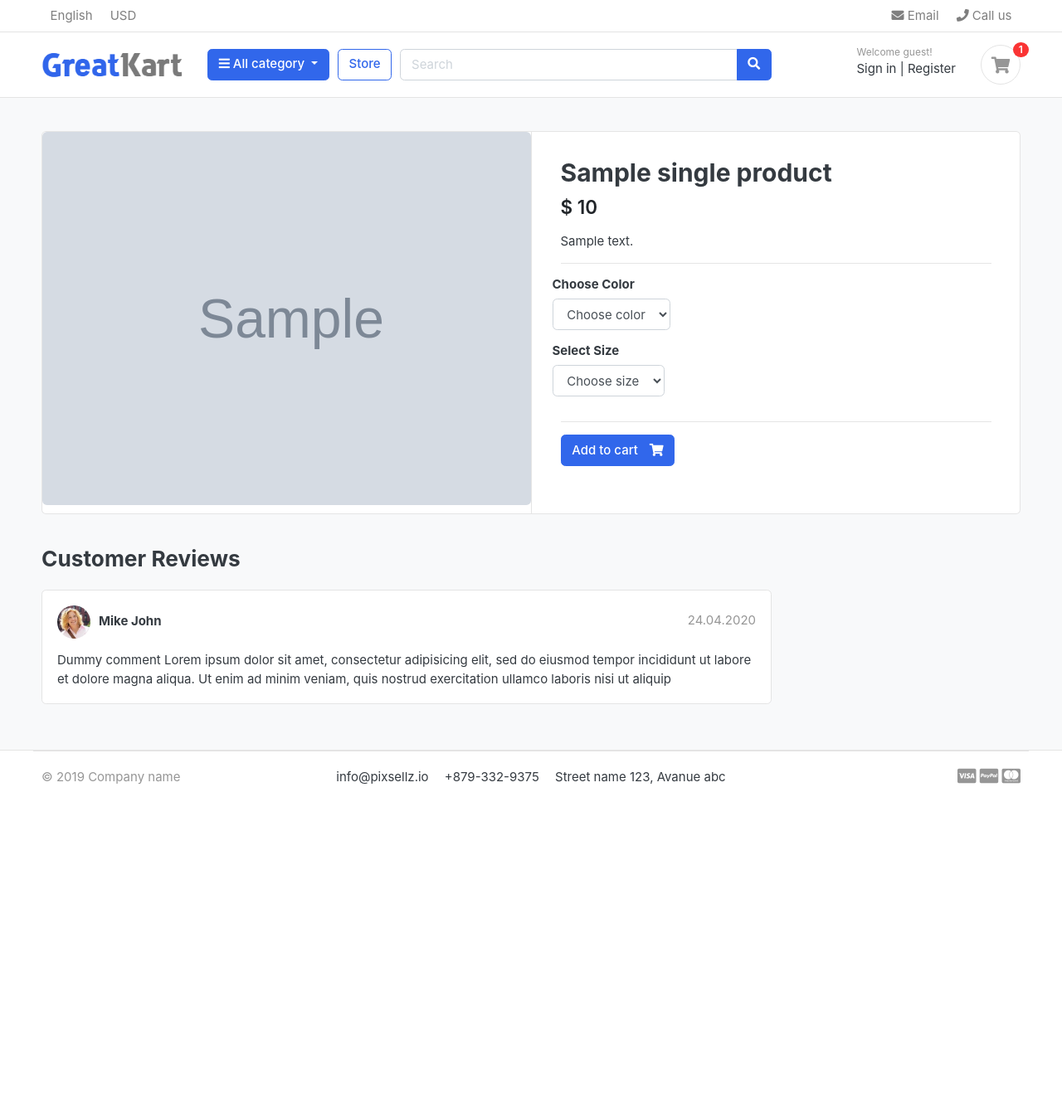
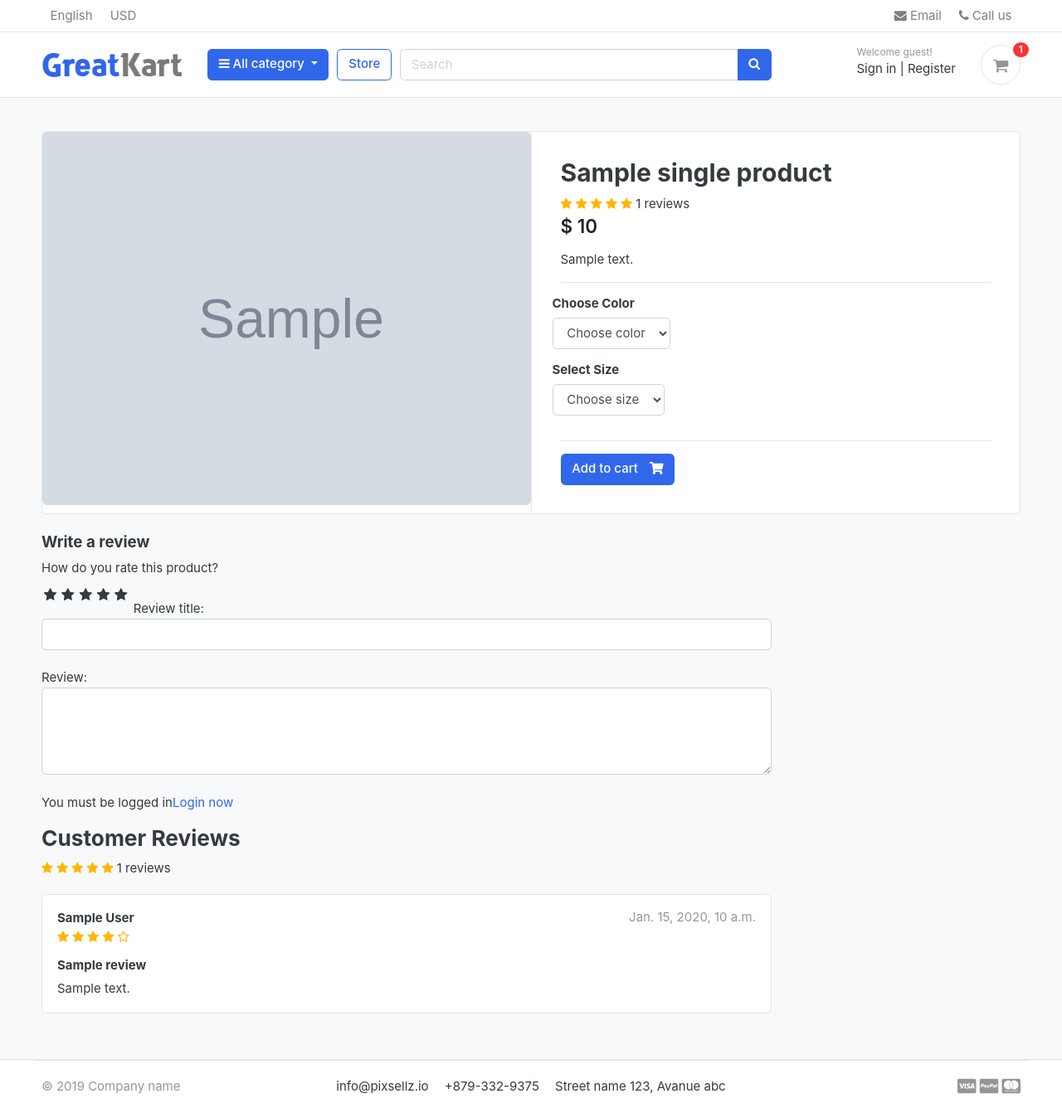
Before and after one commit to Yaroslav0710/shop-django, a Django app: template templates/store/product_detail.html in a window 1280 px wide. Shown: the whole page at 83% size. Before the commit the page ends 946 px from the top, so only its background shows below. Run offline with Django 4.2, Linux system fonts and the light colour scheme; the template is opened without the code that fills it: most values are stand-ins (such as "Sample title", 1, 10 or a date in 2020); grey boxes marked "Sample" are stand-in pictures; some libraries are stand-ins or nearby versions; some web fonts are replaced.

Commit message:
add review and rating

```diff
--- a/accounts/models.py
+++ b/accounts/models.py
@@ -59,6 +59,9 @@ class Account(AbstractBaseUser):
 
     objects = MyAccountManager()
 
+    def full_name(self):
+        return f'{self.first_name} {self.last_name}'
+
     def __str__(self):
         return self.email
 
--- /dev/null
+++ b/shop/static/css/custom.css
@@ -0,0 +1,46 @@
+/*Hide radio button*/
+
+.rate > input{
+    display: none;
+}
+
+.rate{
+    display: inline-block;
+    border: 0;
+}
+
+.rate > label{
+    float: right;
+}
+
+/*Showing stars*/
+.rate > label:before{
+    display: inline-block;
+    font-size: 1.1rem;
+    font-family: FontAwesome;
+    content: "\f005";
+    margin:0;
+    padding:0.3rem .2rem;
+    cursor: pointer;
+}
+
+/*half star*/
+.rate .half:before{
+    content: "\f089";
+    position: absolute;
+    padding-right: 0;
+}
+
+/*Click and hover*/
+input:checked ~ label, label:hover, label:hover ~ label{
+    color: #FFD700;
+}
+
+/*hover hightlight*/
+input:checked + label:hover, input:checked ~ label:hover, input:checked ~ label:hover ~ label, label:hover ~ input:checked ~ label{
+    color: #cc9000;
+}
+
+.rating-star i{
+    color: #ffb503 !important;
+}
--- a/store/admin.py
+++ b/store/admin.py
@@ -1,7 +1,7 @@
 from django.contrib import admin
 
 from .models import Product
-from .models import Variation
+from .models import Variation, ReviewRating
 
 
 class ProductAdmin(admin.ModelAdmin):
@@ -17,3 +17,4 @@ class VariationAdmin(admin.ModelAdmin):
 
 admin.site.register(Product, ProductAdmin)
 admin.site.register(Variation, VariationAdmin)
+admin.site.register(ReviewRating)
--- a/store/urls.py
+++ b/store/urls.py
@@ -7,4 +7,5 @@ urlpatterns = [
     path('category/<slug:category_slug>/', views.store, name='products_by_category'),
     path('category/<slug:category_slug>/<slug:product_slug>', views.product_detail, name='product_detail'),
     path('search/', views.search, name='search'),
+    path('submit_review/<int:product_id>', views.submit_review, name='submit_review'),
 ]
--- a/templates/base.html
+++ b/templates/base.html
@@ -24,6 +24,9 @@
 <!-- custom style -->
 <link href="{% static 'css/ui.css' %}" rel="stylesheet" type="text/css"/>
 <link href="{% static 'css/responsive.css' %}" rel="stylesheet" media="only screen and (max-width: 1200px)" />
+
+<link href="{% static 'css/custom.css' %}" rel="stylesheet" type="text/css"/>
+<link rel="stylesheet" href="https://cdnjs.cloudflare.com/ajax/libs/font-awesome/4.7.0/css/font-awesome.min.css">
 
 <!-- custom javascript -->
 <script src="{% static 'js/script.js' %}" type="text/javascript"></script>
--- a/templates/store/product_detail.html
+++ b/templates/store/product_detail.html
@@ -24,6 +24,17 @@
                 <article class="content-body">
 
                 <h2 class="title">{{ single_product.product_name }}</h2>
+                <div class="rating-star">
+                    <span>
+                        <i class="fa fa-star{% if single_product.averageReview < 0.5 %}-o{% elif single_product.averageReview >= 0.5 and single_product.averageReview < 1 %}-half-o {% endif %}" aria-hidden="true"></i>
+                        <i class="fa fa-star{% if single_product.averageReview < 1.5 %}-o{% elif single_product.averageReview >= 1.5 and single_product.averageReview < 2 %}-half-o {% endif %}" aria-hidden="true"></i>
+                        <i class="fa fa-star{% if single_product.averageReview < 2.5 %}-o{% elif single_product.averageReview >= 2.5 and single_product.averageReview < 3 %}-half-o {% endif %}" aria-hidden="true"></i>
+                        <i class="fa fa-star{% if single_product.averageReview < 3.5 %}-o{% elif single_product.averageReview >= 3.5 and single_product.averageReview < 4 %}-half-o {% endif %}" aria-hidden="true"></i>
+                        <i class="fa fa-star{% if single_product.averageReview < 4.5 %}-o{% elif single_product.averageReview >= 4.5 and single_product.averageReview < 5 %}-half-o {% endif %}" aria-hidden="true"></i>
+                    <span>{{ single_product.countReview }} reviews</span>
+                    </span>
+                </div>
+
 
                 <div class="mb-3">
                     <var class="price h4">$ {{ single_product.price }}</var>
@@ -74,28 +85,87 @@
 <div class="row">
 			<div class="col-md-9">
 
-	<header class="section-heading">
+
+    <form action="{% url 'submit_review' single_product.id %}" method="POST">
+        {% csrf_token %}
+        <h5>Write a review</h5>
+
+        <div>
+            <label>How do you rate this product?</label>
+            <br>
+            <div class="rate">
+                <input type="radio" name="rating" id="rating10" value="5" required /><label for="rating10" title="5"></label>
+                <input type="radio" name="rating" id="rating9" value="4.5" required /><label for="rating9" title="4.5" class="half"></label>
+                <input type="radio" name="rating" id="rating8" value="4" required /><label for="rating8" title="4"></label>
+                <input type="radio" name="rating" id="rating7" value="3.5" required /><label for="rating7" title="3.5" class="half"></label>
+                <input type="radio" name="rating" id="rating6" value="3" required /><label for="rating6" title="3"></label>
+                <input type="radio" name="rating" id="rating5" value="2.5" required /><label for="rating5" title="2.5" class="half"></label>
+                <input type="radio" name="rating" id="rating4" value="2" required /><label for="rating4" title="2"></label>
+                <input type="radio" name="rating" id="rating3" value="1.5" required /><label for="rating3" title="1.5" class="half"></label>
+                <input type="radio" name="rating" id="rating2" value="1" required /><label for="rating2" title="1"></label>
+                <input type="radio" name="rating" id="rating1" value="0.5" required /><label for="rating1" title="0.5" class="half"></label>
+
+            </div>
+
+            Review title:
+            <input type="text" class="form-control" name="subject" >
+            <br>
+            Review:
+            <textarea type="review" rows="4" class="form-control" ></textarea>
+            <br>
+            {% if user.is_authenticated %}
+                {% if orderproduct %}
+                    <input type="submit" value="Submit Review" class="btn btn-primary" >
+                {% else %}
+                    <p>You must purchaise this product to post a review.</p>
+                {% endif %}
+            {% else %}
+            <p>You must be logged in<span><a href="{% url 'login' %}">Login now</a></span></p>
+
+            {% endif %}
+        </div>
+{% include 'includes/alerts.html' %}
+    </form>
+<header class="section-heading">
 		<h3>Customer Reviews </h3>
+        <div class="rating-star">
+                    <span>
+                        <i class="fa fa-star{% if single_product.averageReview < 0.5 %}-o{% elif single_product.averageReview >= 0.5 and single_product.averageReview < 1 %}-half-o {% endif %}" aria-hidden="true"></i>
+                        <i class="fa fa-star{% if single_product.averageReview < 1.5 %}-o{% elif single_product.averageReview >= 1.5 and single_product.averageReview < 2 %}-half-o {% endif %}" aria-hidden="true"></i>
+                        <i class="fa fa-star{% if single_product.averageReview < 2.5 %}-o{% elif single_product.averageReview >= 2.5 and single_product.averageReview < 3 %}-half-o {% endif %}" aria-hidden="true"></i>
+                        <i class="fa fa-star{% if single_product.averageReview < 3.5 %}-o{% elif single_product.averageReview >= 3.5 and single_product.averageReview < 4 %}-half-o {% endif %}" aria-hidden="true"></i>
+                        <i class="fa fa-star{% if single_product.averageReview < 4.5 %}-o{% elif single_product.averageReview >= 4.5 and single_product.averageReview < 5 %}-half-o {% endif %}" aria-hidden="true"></i>
+                    <span>{{ single_product.countReview }} reviews</span>
+                    </span>
+                </div>
 
 	</header>
-
+    {% for review in reviews %}
 	<article class="box mb-3">
 		<div class="icontext w-100">
-			<img src="{% static './images/avatars/avatar1.jpg' %}" class="img-xs icon rounded-circle">
+
 			<div class="text">
-				<span class="date text-muted float-md-right">24.04.2020 </span>
-				<h6 class="mb-1">Mike John </h6>
-
+				<span class="date text-muted float-md-right">{{ review.updated_at }} </span>
+				<h6 class="mb-1">{{ review.user.full_name }}</h6>
+                <div class="rating-star">
+                    <span>
+                        <i class="fa fa-star{% if review.rating == 0.5 %}-half-o{% elif review.rating < 1 %}-o {% endif %}" aria-hidden="true"></i>
+                        <i class="fa fa-star{% if review.rating == 1.5 %}-half-o{% elif review.rating < 2 %}-o {% endif %}" aria-hidden="true"></i>
+                        <i class="fa fa-star{% if review.rating == 2.5 %}-half-o{% elif review.rating < 3 %}-o {% endif %}" aria-hidden="true"></i>
+                        <i class="fa fa-star{% if review.rating == 3.5 %}-half-o{% elif review.rating < 4 %}-o {% endif %}" aria-hidden="true"></i>
+                        <i class="fa fa-star{% if review.rating == 4.5 %}-half-o{% elif review.rating < 5 %}-o {% endif %}" aria-hidden="true"></i>
+                    </span>
+        </div>
 			</div>
 		</div> <!-- icontext.// -->
 		<div class="mt-3">
+            <h6>{{ review.subject }}</h6>
 			<p>
-				Dummy comment Lorem ipsum dolor sit amet, consectetur adipisicing elit, sed do eiusmod
-				tempor incididunt ut labore et dolore magna aliqua. Ut enim ad minim veniam,
-				quis nostrud exercitation ullamco laboris nisi ut aliquip
+                {{ review.review }}
 			</p>
 		</div>
 	</article>
+    {% endfor %}
 
 
 
```
Also changed, not shown: store/forms.py (added, +20 -0 lines), store/models.py (+30 -0 lines), store/views.py (+50 -3 lines), store/migrations/0003_reviewrating.py (added).
